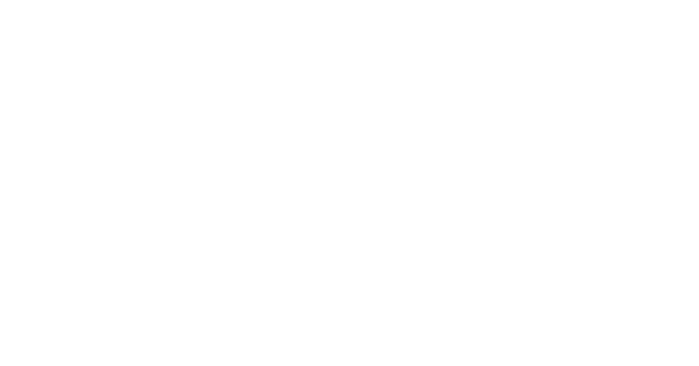
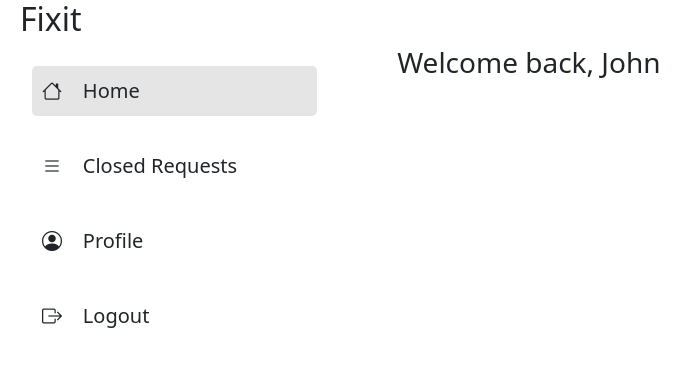
Before and after one commit to rajarajeswari10/TaskSchedulerApp, a React (Create React App) app in the folder frontend/: page /customer/CustomerDashboard in a window 1280 px wide. Before the commit this address had no page. Shown: the top 366 px of the page, without its empty margins (0-699 px from the left). Built offline with nearby package versions, Linux system fonts and the light colour scheme.

Commit message:
commit 4

```diff
--- a/frontend/src/App.js
+++ b/frontend/src/App.js
@@ -1,6 +1,7 @@
 import Login from "./components/auth/Login";
 import Home from './components/auth/Home';
 import Signup from './components/auth/Signup';
+import CustomerDashboard from "./components/customer/CustomerDashboard";
 import { BrowserRouter as Router, Routes, Route } from "react-router-dom";
 
 function App() {
@@ -11,6 +12,7 @@
           <Route exact path='/' element={< Home/>}></Route>
           <Route path='/Login' element={< Login/>}></Route>
           <Route path='/Signup' element={< Signup />}></Route>
+          <Route path='/customer/CustomerDashboard' element={< CustomerDashboard/>}></Route>
         </Routes>
       </div>
     </Router>
--- a/frontend/src/components/auth/Home.jsx
+++ b/frontend/src/components/auth/Home.jsx
@@ -102,7 +102,7 @@
                     Contact us for a free consultation and quote.
                 </p>
                 <div className="contact-us-btn">
-                <Link to="/Login"><button className="login-btn">Book Now</button></Link>
+                    <Link to="/Login"><button className="login-btn">Book Now</button></Link>
                     <Link to="/Signup"><button className="signup-btn">Contact Us</button></Link>
                 </div>
             </div>
--- /dev/null
+++ b/frontend/src/components/customer/CustomerDashboard.jsx
@@ -0,0 +1,72 @@
+import React, { useState } from 'react';
+import { Link } from 'react-router-dom';
+import './../../styles/CustomerDashboard.css';
+
+const CustomerDashboard = () => {
+  const [activeItem, setActiveItem] = useState(1);
+
+  const handleItemClick = (index) => {
+    setActiveItem(index);
+  };
+
+  return (
+    <div className="dashboard-container">
+      <h2>Fixit</h2>
+      <nav className="dashboard-nav">
+        <ul>
+          <li className={activeItem === 1 ? "active" : ""} onClick={() => handleItemClick(1)}>
+            <span>
+              <i className="bi bi-house"></i> &nbsp; &nbsp;
+              <span>Home</span>
+            </span>
+          </li>
+          <li className={activeItem === 2 ? "active" : ""} onClick={() => handleItemClick(2)}>
+            <span>
+              <i className="bi bi-list"></i> &nbsp; &nbsp;
+              <span>Closed Requests</span>
+            </span>
+          </li>
+          <li className={activeItem === 3 ? "active" : ""} onClick={() => handleItemClick(3)}>
+            <span>
+              <i className="bi bi-person-circle"></i> &nbsp; &nbsp;
+              <span>Profile</span>
+            </span>
+          </li>
+          <li className={activeItem === 4 ? "active" : ""} onClick={() => handleItemClick(4)}>
+            <span>
+              <i className="bi bi-box-arrow-right"></i> &nbsp; &nbsp;
+              <span>Logout</span>
+            </span>
+          </li>
+        </ul>
+      </nav>
+      <div className="dashboard-content">
+        {activeItem === 1 && (
+          <div>
+            <h3>Welcome back, John</h3>
+          </div>
+        )}
+        {activeItem === 2 && (
+          <div className="requests-section">
+            <h3 className="requests-heading">Requests</h3>
+            <Link to="/NewRequest"><button className="newrequest-btn">New Request</button></Link>
+          </div>
+        )}
+        {activeItem === 3 && (
+          <div>
+            <h3>Profile Section</h3>
+            <p>This is the content for the Profile section.</p>
+          </div>
+        )}
+        {activeItem === 4 && (
+          <div>
+            <h3>Logout Section</h3>
+            <p>This is the content for the Logout section.</p>
+          </div>
+        )}
+      </div>
+    </div>
+  );
+}
+
+export default CustomerDashboard;
--- /dev/null
+++ b/frontend/src/styles/CustomerDashboard.css
@@ -0,0 +1,57 @@
+h2{
+    margin-left: 20px;
+}
+
+.dashboard-nav{
+    float: left;
+}
+
+.dashboard-nav a{
+    text-decoration: none;
+    color: black;
+}
+
+.dashboard-nav li{
+    list-style-type: none;
+    font-size: 20px;
+    cursor: pointer;
+    margin-bottom: 25px;
+    margin-right: 70px;
+    padding: 10px;
+    padding-right: 80px;
+    margin-right: 80px;
+    margin-top: 20px;
+}
+
+.dashboard-nav li.active {
+    background-color: #E5E5E5;
+    border-radius: 5px;
+    margin-top: 25px;
+    padding: 10px;
+    margin-right: 80px;
+    padding-right: 80px;
+    margin-top: 20px;
+}
+
+.newrequest-btn {
+    font-size: 14px;
+    background-color: #1980E5;
+    color: white;
+    border: none;
+    padding: 5px 25px;
+    border-radius: 10px;
+    cursor: pointer;
+    position: absolute;
+    top: 40px;
+    right: 20px;
+    margin-right: 40px;
+}
+
+.requests-section {
+    display: flex;
+    align-items: center;
+}
+
+.requests-heading {
+    margin-right: 10px;
+}
--- a/frontend/src/styles/Home.css
+++ b/frontend/src/styles/Home.css
@@ -37,7 +37,6 @@
     align-items: center;
     gap: 15px; /* Adjust the gap between links as needed */
 }
-
 
 
 .right-section  a {
```
Also changed, not shown: frontend/src/components/auth/navbar.js (deleted, +0 -41 lines).
